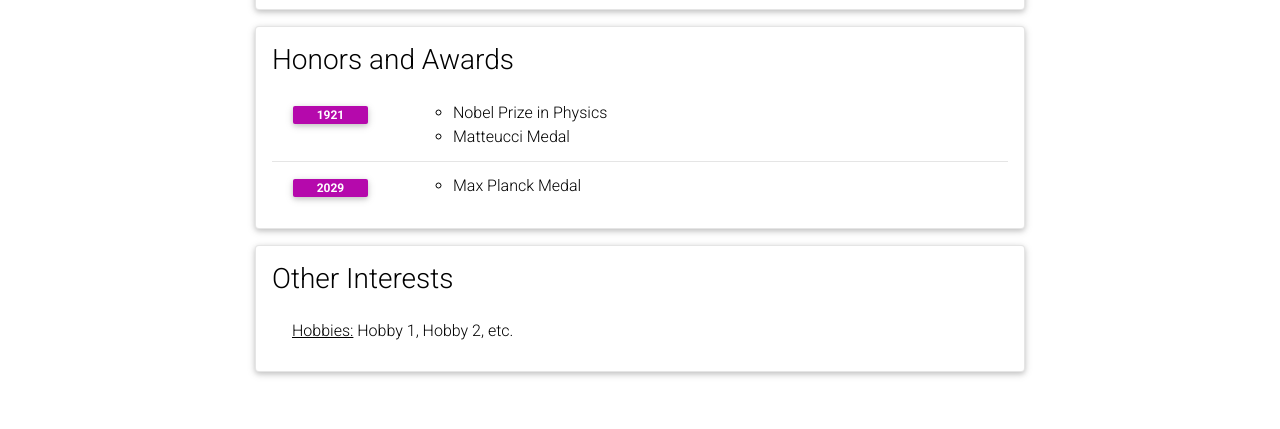
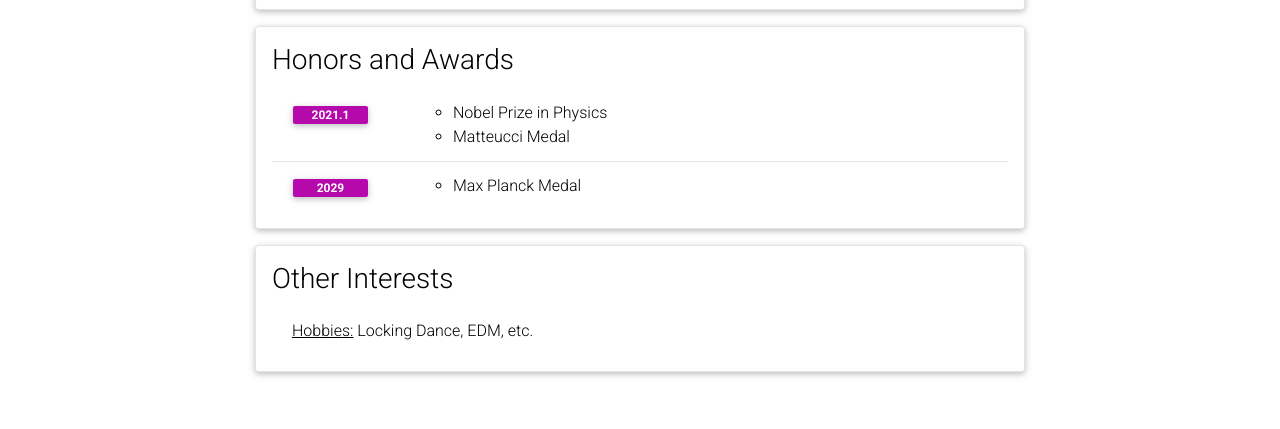
Before and after one commit to hojjunekim/hojjunekim.github.io, a Jekyll site: the page built from _pages/cv.md, in a window 1280 px wide and 900 px high, scrolled down 1225 px. Shown: the part 418-847 px from the top of the window. Built offline with Jekyll 4.4.1, drawn with Linux system fonts in a browser that asks for light colours; comment, search, counter and statistics services are not loaded; a style sheet for code colours, icons or effects is not loaded.

Commit message:
update cv

```diff
--- a/_data/cv.yml
+++ b/_data/cv.yml
@@ -55,7 +55,7 @@
 - title: Honors and Awards
   type: time_table
   contents:
-    - year: 1921
+    - year: 2021.10
       items:
         - Nobel Prize in Physics
         - Matteucci Medal
@@ -78,4 +78,4 @@
 - title: Other Interests
   type: list
   contents:
-    - <u>Hobbies:</u> Hobby 1, Hobby 2, etc.
+    - <u>Hobbies:</u> Locking Dance, EDM, etc.
```
